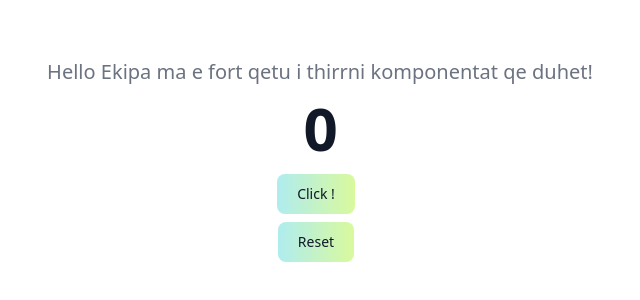
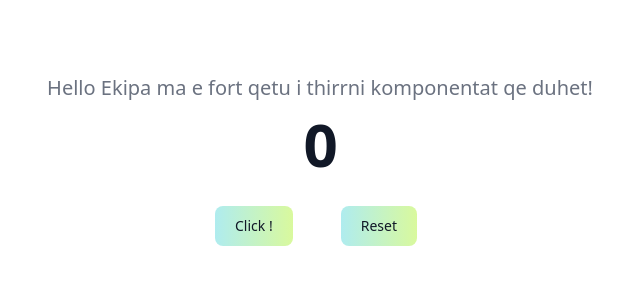
Before and after one commit to EltonMehmeti/Yoox-E-Commerce, a React (Create React App) app in the folder client/: page / in a window 1280 px wide. Shown: the part 236-536 px from the top of the page, without its empty margins (320-960 px from the left). Built offline with nearby package versions, Linux system fonts and the light colour scheme.

Commit message:
Update App.js

```diff
--- a/client/src/App.js
+++ b/client/src/App.js
@@ -1,4 +1,4 @@
-import React, { useState } from "react";
+import React, { useEffect, useState } from "react";
 
 function App() {
   let [count, setCount] = useState(0);
@@ -11,6 +11,7 @@
       <p className="mb-4 text-4xl font-extrabold leading-none tracking-tight text-gray-900 md:text-5xl lg:text-6xl dark:text-white">
         {count}
       </p>
+      <div className="flex flex-row gap-10 pt-4">
         <button
           className="text-gray-900 bg-gradient-to-r from-teal-200 to-lime-200 hover:bg-gradient-to-l hover:from-teal-200 hover:to-lime-200 focus:ring-4 focus:outline-none focus:ring-lime-200 dark:focus:ring-teal-700 font-medium rounded-lg text-sm px-5 py-2.5 text-center mr-2 mb-2"
           onClick={() => {
@@ -28,6 +29,7 @@
           Reset
         </button>
       </div>
+    </div>
   );
 }
 
```
Lines whose indentation alone changed are shown as unchanged.
